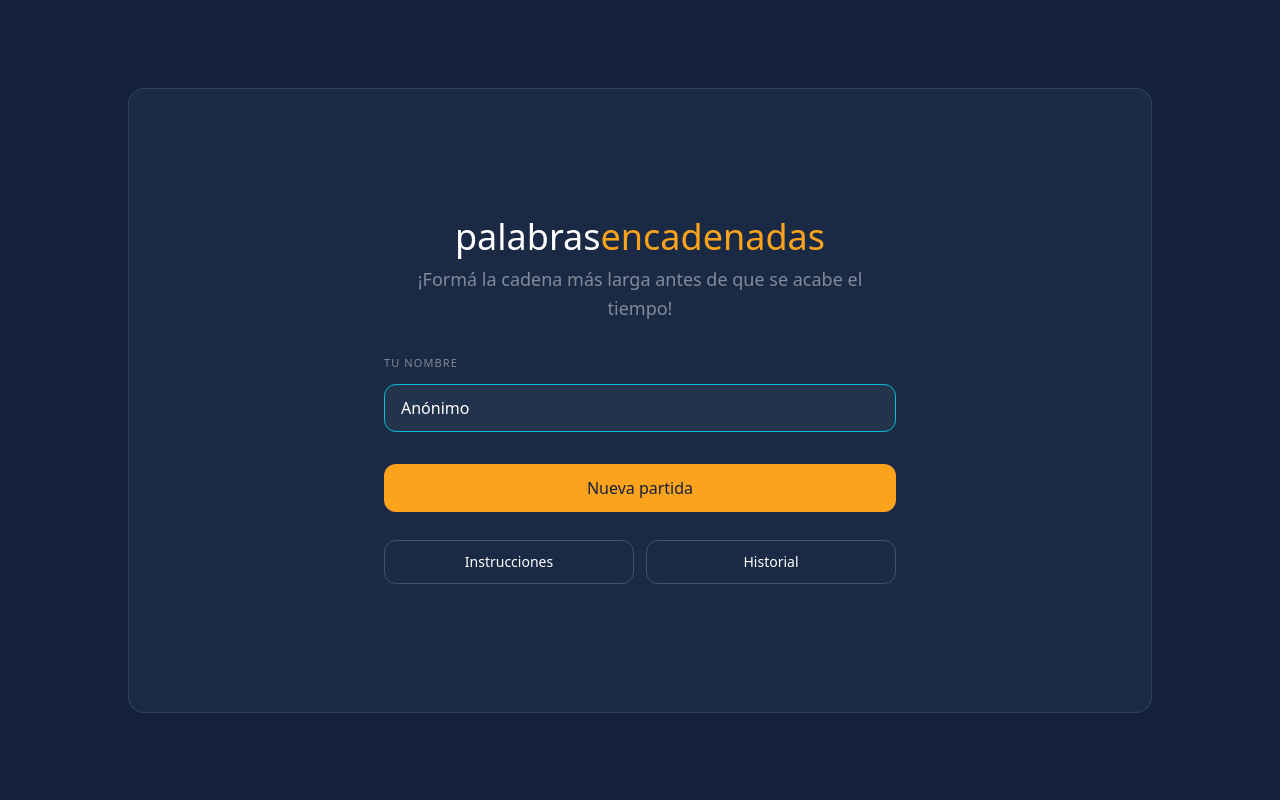
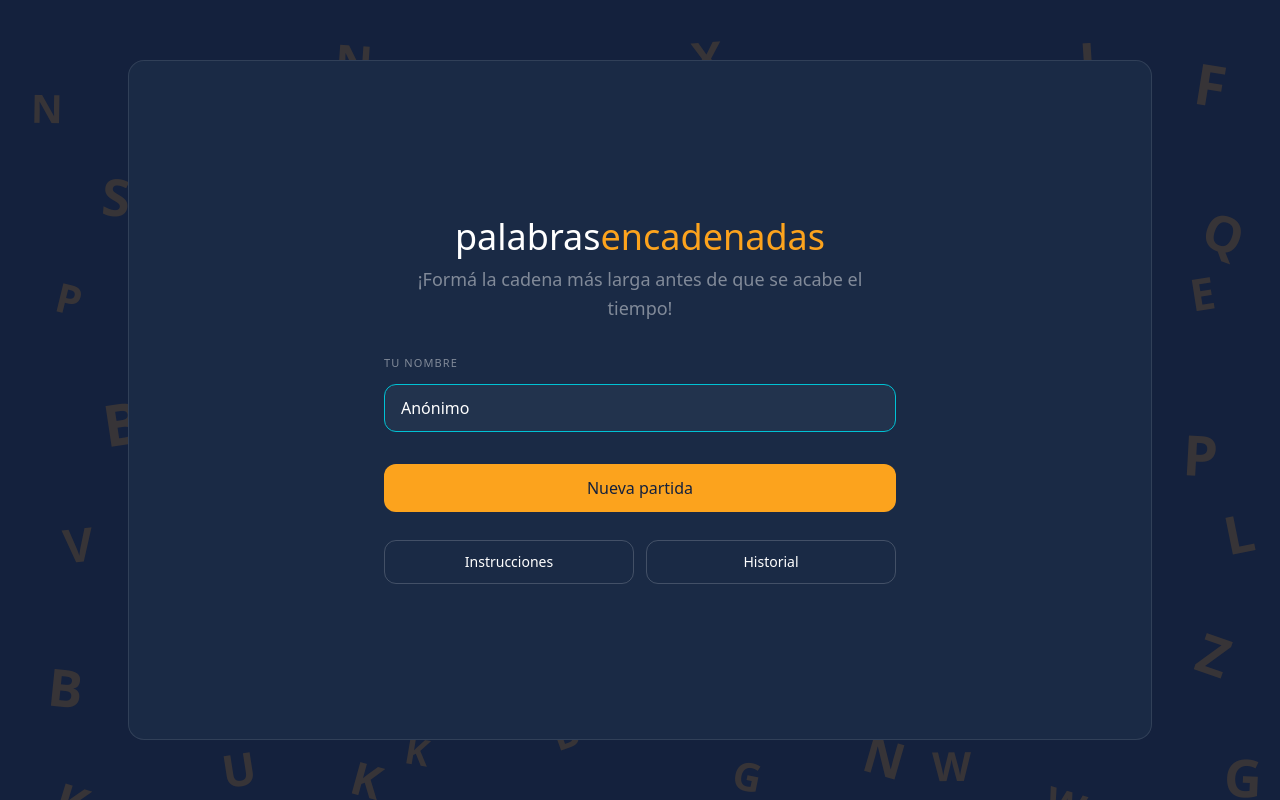
Before and after one commit to agusgarrido/unq-ui-agustin-garrido-trabajo-final, a React (Vite) app: page / in a window 1280 px wide. Built offline with nearby package versions, Linux system fonts and the light colour scheme.

Commit message:
Fix: Foco automático sobre el input

```diff
--- a/src/components/layout/MainLayout.tsx
+++ b/src/components/layout/MainLayout.tsx
@@ -1,5 +1,6 @@
 import { Outlet } from "react-router-dom";
 import { Navbar } from "./Navbar";
+import { LetterBackground } from "../ui/LetterBackground";
 
 interface MainLayoutProps {
   showNavbar?: boolean;
@@ -8,10 +9,11 @@ interface MainLayoutProps {
 const MainLayout = ({ showNavbar = true }: MainLayoutProps) => {
   return (
     <div className="h-dvh flex flex-col bg-navy relative">
+      <LetterBackground/>
       <div className="z-1 flex flex-col flex-1 overflow-hidden">
         {showNavbar && <Navbar />}
         <div className="flex-1 flex items-center justify-center p-6">
-          <div className="w-full max-w-5xl flex flex-col overflow-hidden rounded-2xl border border-border bg-navy2 max-h-[85dvh]">
+          <div className="w-full max-w-5xl flex flex-col overflow-hidden rounded-2xl border border-border bg-navy2 h-[85dvh]">
             <Outlet />
           </div>
         </div>
```
